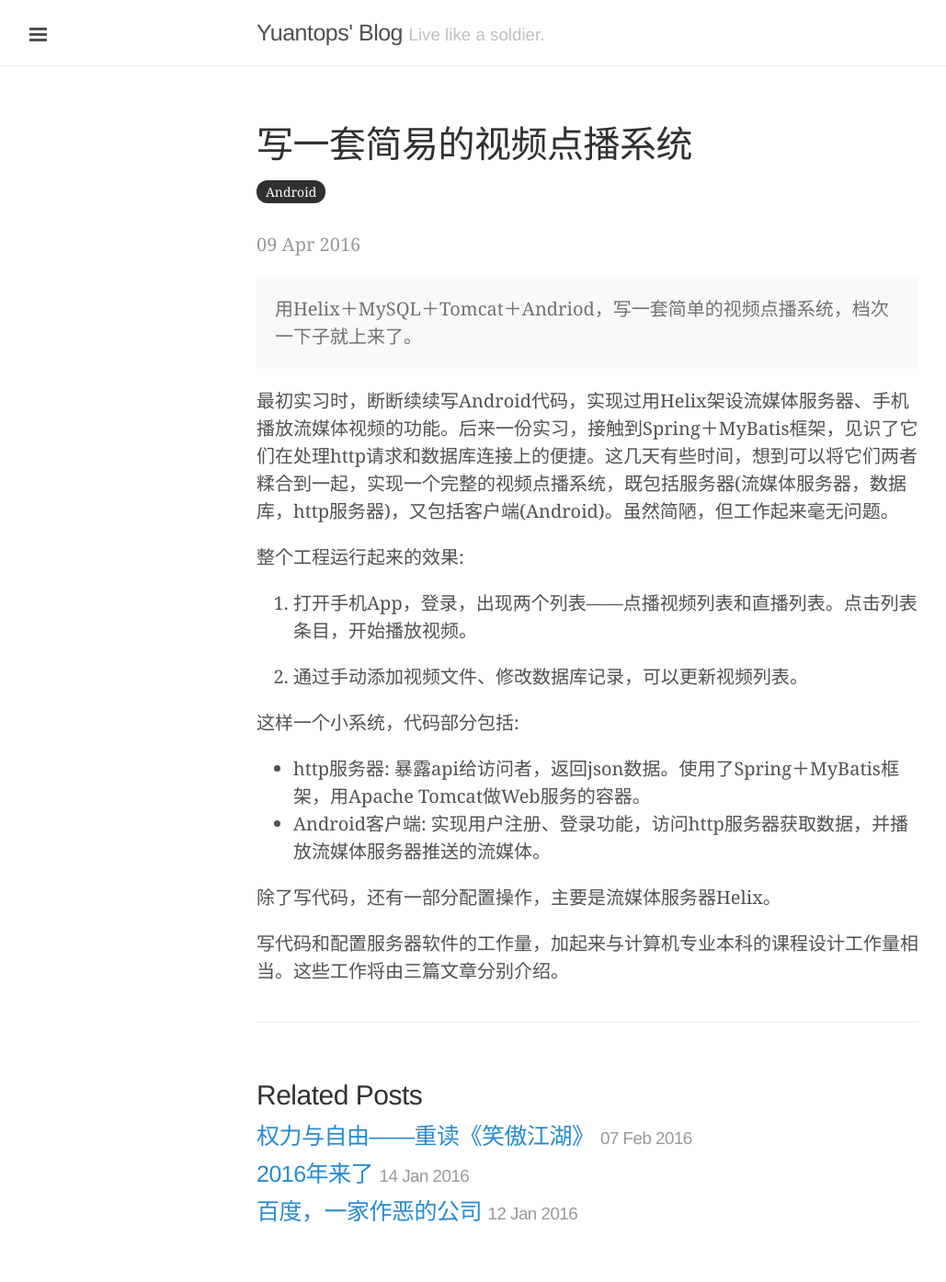
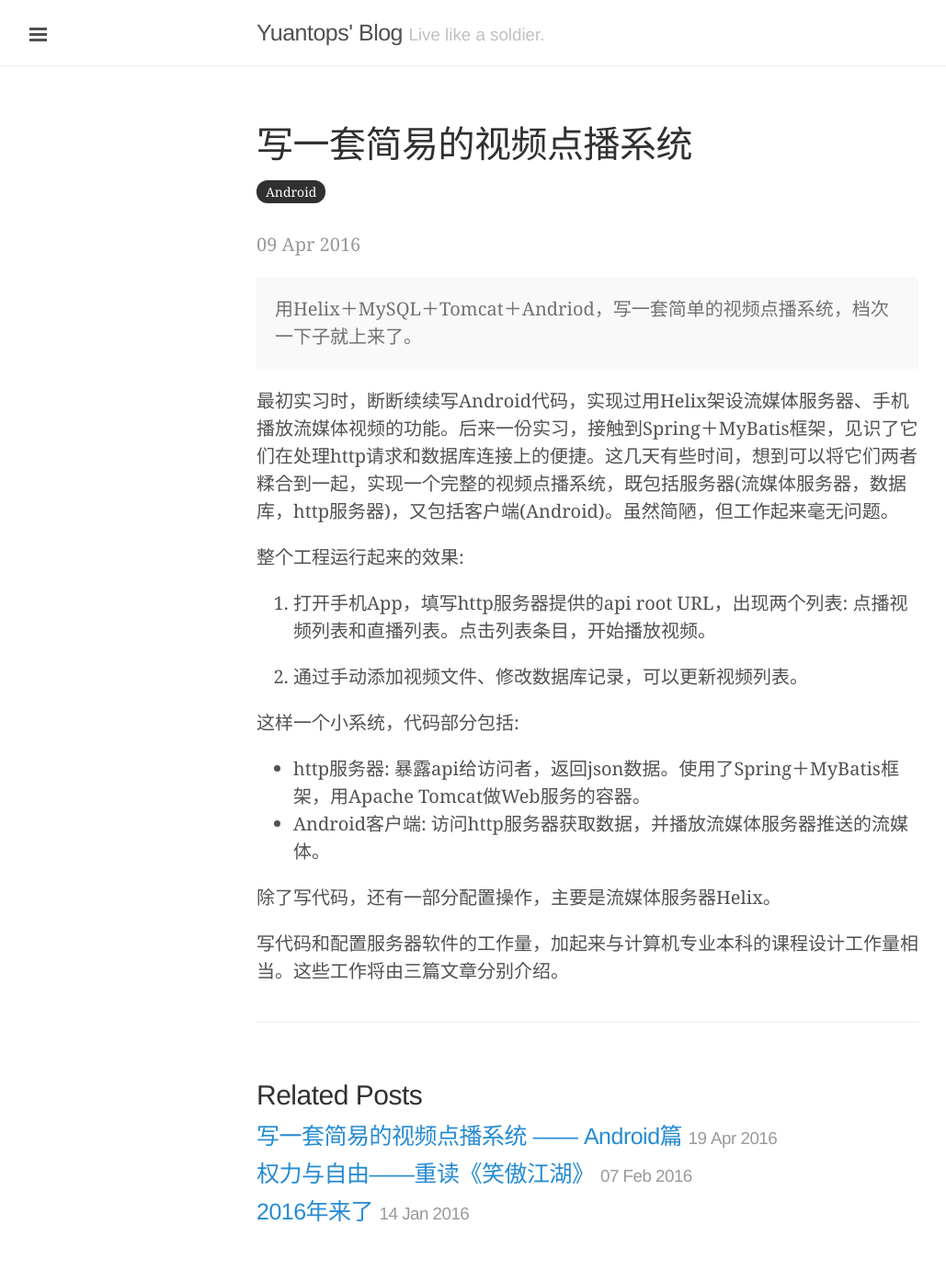
Before and after one commit to yuantops/blog, a Jekyll site: the page built from _posts/2016-04-09-write-your-own-vod-system.md, in a window 1280 px wide. Shown: the whole page at 92% size, without its empty margins (1-1030 px from the left). Built offline with Jekyll 4.4.1, drawn with Linux system fonts in a browser that asks for light colours; some web fonts are replaced; part of the change alters nothing that is shown.

Commit message:
add one post; modify previous post

```diff
--- a/_posts/2016-04-09-write-your-own-vod-system.md
+++ b/_posts/2016-04-09-write-your-own-vod-system.md
@@ -10,7 +10,7 @@ description: "用Helix＋MySQL＋Tomcat＋Andriod，写一套简单的视频点
 
 整个工程运行起来的效果:
 
-1. 打开手机App，登录，出现两个列表——点播视频列表和直播列表。点击列表条目，开始播放视频。
+1. 打开手机App，填写http服务器提供的api root URL，出现两个列表: 点播视频列表和直播列表。点击列表条目，开始播放视频。
 
 2. 通过手动添加视频文件、修改数据库记录，可以更新视频列表。
 
@@ -18,7 +18,7 @@ description: "用Helix＋MySQL＋Tomcat＋Andriod，写一套简单的视频点
 这样一个小系统，代码部分包括:
 
 - http服务器: 暴露api给访问者，返回json数据。使用了Spring＋MyBatis框架，用Apache Tomcat做Web服务的容器。
-- Android客户端: 实现用户注册、登录功能，访问http服务器获取数据，并播放流媒体服务器推送的流媒体。
+- Android客户端: 访问http服务器获取数据，并播放流媒体服务器推送的流媒体。
 
 除了写代码，还有一部分配置操作，主要是流媒体服务器Helix。
 
--- /dev/null
+++ b/_posts/2016-04-19-write-your-own-vod-system-android.md
@@ -0,0 +1,41 @@
+---
+layout: post
+category: "Tech"
+title: "写一套简易的视频点播系统 —— Android篇"
+tags: [Android]
+description: "介绍Android客户端的代码结构，启动后数据流程。"
+---
+
+作为一个视频点播系统的客户端，播放视频是最基本的功能。本着最精简最偷懒的原则，这个客户端实现的功能包括:
+
+1.  列表显示服务器上的直播视频、点播视频
+2.  点击列表条目，播放视频
+
+## 工程代码结构<a id="sec-1-1" name="sec-1-1"></a>
+
+客户端用Android Studio开发，整个项目的结构按gradle风格组织，代码路径是TopsTVPlayer/app/src/main/java。
+
+    .
+    └── com
+        └── yuantops
+            └── tvplayer
+                ├── adapter         加载list的Adapter
+                ├── player          播放器组件
+                ├── ui              Fragment和Activity显示界面
+                └── util            工具类
+
+在player/包下，为直播视频和点播视频分别建立了一个类，因为Android原生的MediaPlayer组件对RTSP协议的直播流支持不全面，所以用原生的MediaPlayer播放点播视频(http)，用Vitamio提供的MediaPlayer播放直播视频(rtsp)。
+
+## 数据加载流程<a id="sec-1-2" name="sec-1-2"></a>
+
+所有与网络的数据交流方法都封装在util/VolleySingleton.java文件中，使用了Volley这个优秀的开源http包。
+
+1.  app启动时，首先加载WebAPIServerActivity.java界面，填写web服务器(提供api接口的服务器，不是多媒体服务器)的Base URL。点击确认按钮，会跳转到MainActivity。
+2.  MainActivity包含两个Fragment。在Fragment被加载时，会调用VolleySingleton.java里的方法从web服务器上获取json格式的视频列表数据。数据下载完成后，会以list的形式显示出来。
+3.  点击listView中的item，会跳转到VideoPlayActivity，初始化对应的直播/点播MediaPlayer。MediaPlayer组件根据视频的URL，从视频服务器获取数据，开始播放。
+
+## 引用的库<a id="sec-1-3" name="sec-1-3"></a>
+
+-   [ActionbarSherlock](http://actionbarsherlock.com/)
+-   [Vitamio SDK](https://www.vitamio.org/en/)
+-   [Android Volley](https://github.com/mcxiaoke/android-volley)
```
